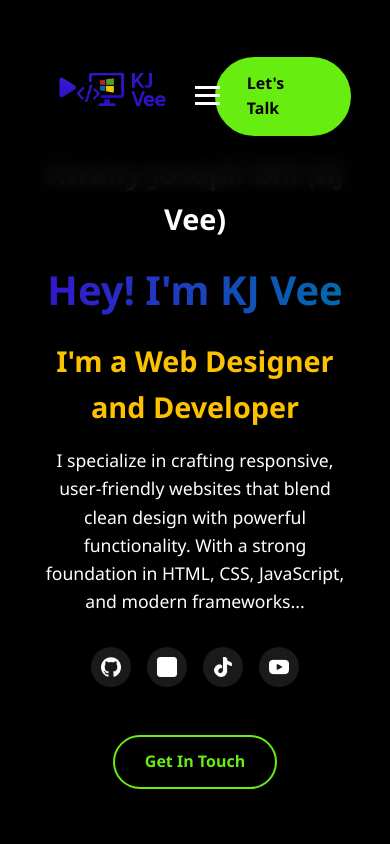
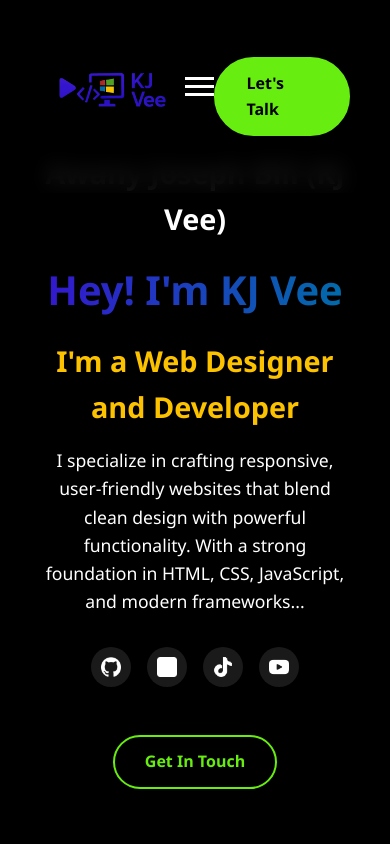
Before and after one commit to awanybill/Portfolio, a plain HTML site: page index.html in a window 390 px wide. Shown: the top 844 px of the page. Drawn offline with Linux system fonts and the light colour scheme.

Commit message:
modified styling

```diff
--- a/styles/style.css
+++ b/styles/style.css
@@ -815,24 +815,3 @@ footer {
     overflow: hidden;
   }
 }
-
-/* Only add these two rules */
-@media (max-width: 992px) {
-  .menu-toggle {
-    display: flex !important;
-    flex-direction: column;
-    gap: 6px;
-    background: transparent;
-    border: none;
-    cursor: pointer;
-    padding: 10px;
-    z-index: 1000;
-  }
-
-  .menu-toggle .hamburger {
-    display: block;
-    width: 25px;
-    height: 3px;
-    background: white;
-  }
-}
```
